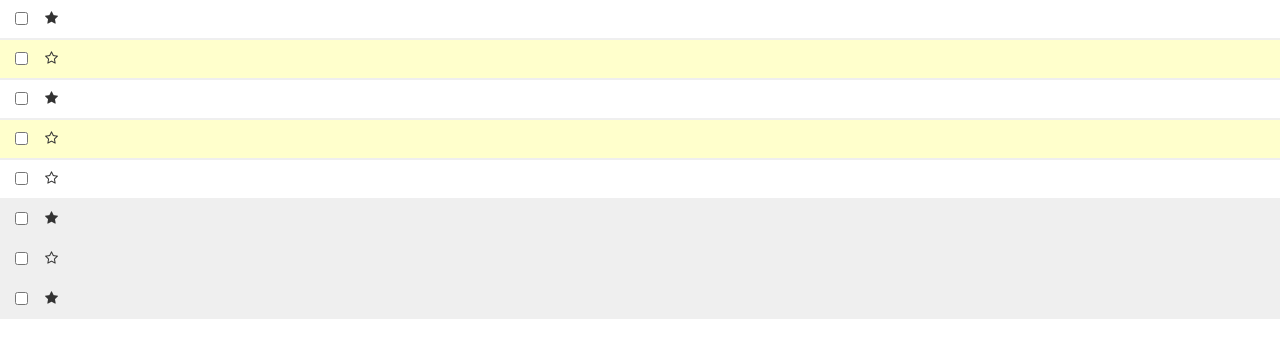
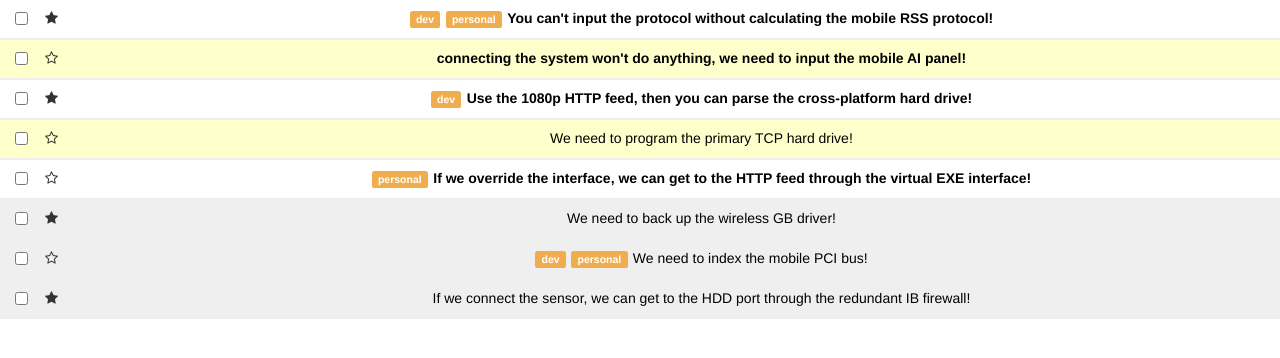
Before and after one commit to nicholasgriffen/reactinbox, a React (Create React App) app: page / in a window 1280 px wide. Shown: the top 358 px of the page. Built offline with nearby package versions, Linux system fonts and the light colour scheme.

Commit message:
Message Display

```diff
--- a/src/components/Message/Message.js
+++ b/src/components/Message/Message.js
@@ -3,7 +3,7 @@ import React from 'react'
 const Message = ({ message }) => (
     <div className={`row message
     ${message.read ? "read" : "unread"}
-    ${message.selected ? "selected" : ''}`
+    ${message.selected ? "selected" : ""}`
     }>
         <div className="col-xs-1">
             <div className="row">
@@ -15,6 +15,16 @@ const Message = ({ message }) => (
                 </div>
             </div>
         </div>
+        <div className="col-xs-11">
+            {message.labels.map((label, index) => (
+                <span key={index} className="label label-warning">
+                    {label}
+                </span>
+            ))}
+            <a href = "#">
+            {message.subject || "No Subject"}
+            </a>
+        </div>
     </div>
 )
 
```
